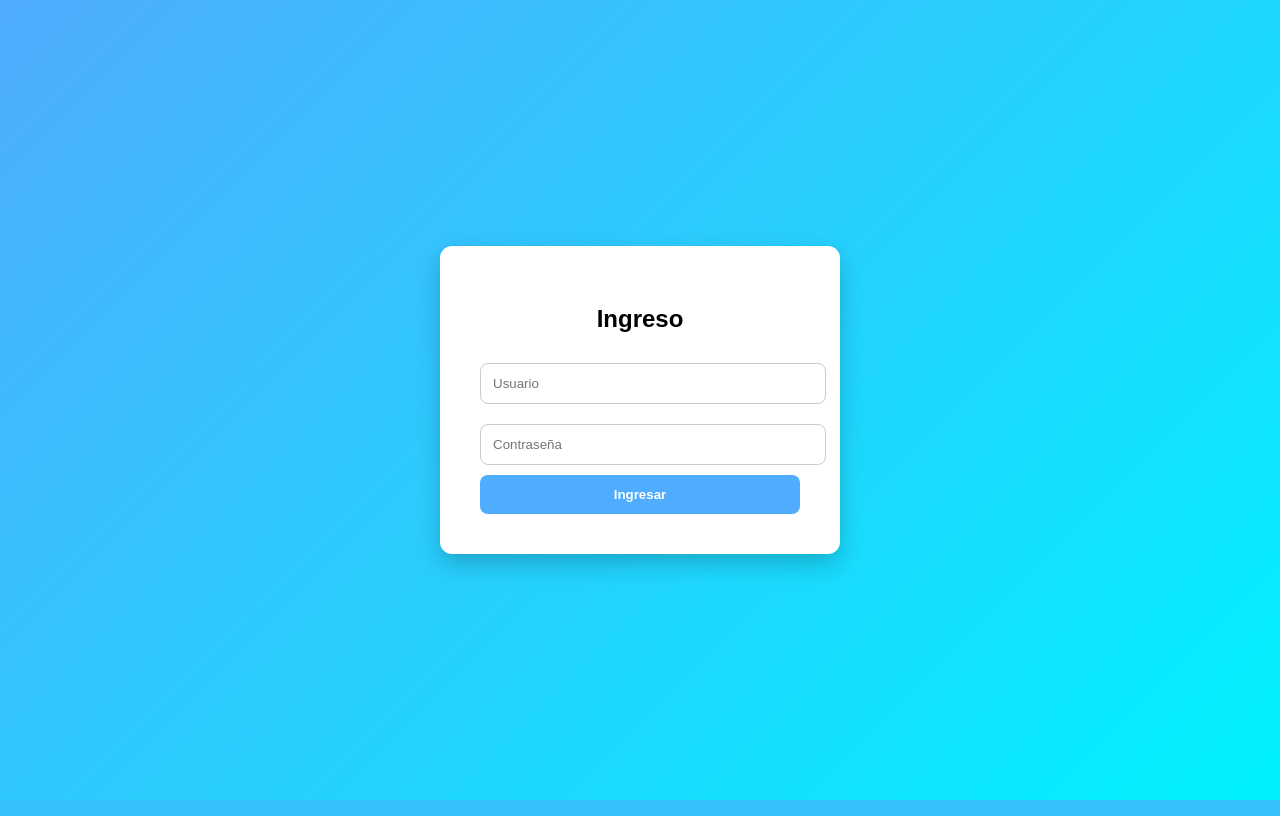
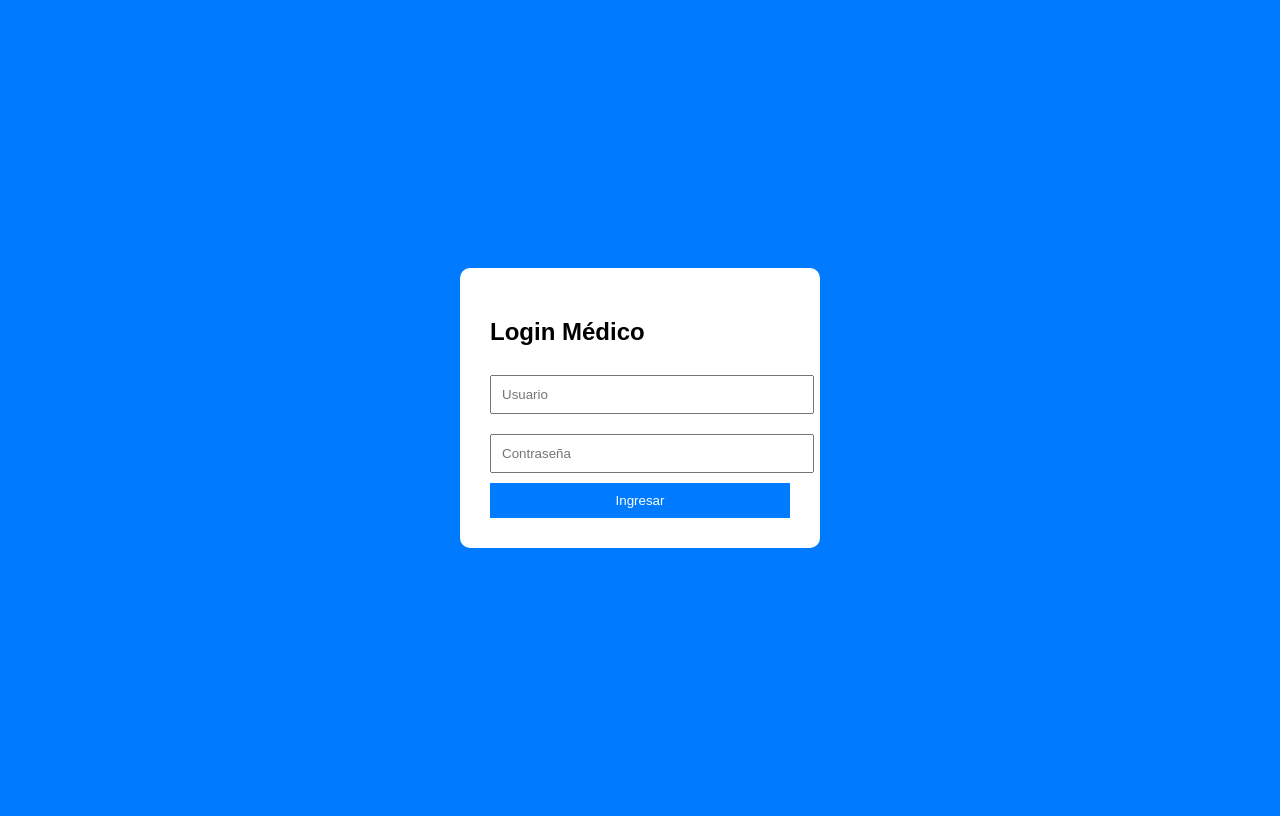
Before and after one commit to danypaez/triage2, a Flask app: page /login in a window 1280 px wide. Run offline with Flask 3, Linux system fonts and the light colour scheme.

Commit message:
Update login.html

```diff
--- a/templates/login.html
+++ b/templates/login.html
@@ -1,75 +1,50 @@
 <!DOCTYPE html>
-<html lang="es">
+<html>
 <head>
-    <meta charset="UTF-8">
-    <title>Login</title>
+    <title>Login Médico</title>
 
     <style>
         body {
-            margin: 0;
-            font-family: Arial, sans-serif;
-            background: linear-gradient(135deg, #4facfe, #00f2fe);
-            height: 100vh;
+            font-family: Arial;
+            background: #007bff;
             display: flex;
             justify-content: center;
             align-items: center;
+            height: 100vh;
         }
 
-        .login-box {
+        .login {
             background: white;
-            padding: 40px;
-            border-radius: 12px;
-            width: 320px;
-            box-shadow: 0 10px 25px rgba(0,0,0,0.2);
-            text-align: center;
-        }
-
-        h2 {
-            margin-bottom: 20px;
+            padding: 30px;
+            border-radius: 10px;
+            width: 300px;
         }
 
         input {
             width: 100%;
-            padding: 12px;
+            padding: 10px;
             margin: 10px 0;
-            border-radius: 8px;
-            border: 1px solid #ccc;
-            outline: none;
-            transition: 0.3s;
-        }
-
-        input:focus {
-            border-color: #4facfe;
-            box-shadow: 0 0 5px rgba(79,172,254,0.5);
         }
 
         button {
             width: 100%;
-            padding: 12px;
-            background: #4facfe;
+            padding: 10px;
+            background: #007bff;
+            color: white;
             border: none;
-            color: white;
-            font-weight: bold;
-            border-radius: 8px;
-            cursor: pointer;
-            transition: 0.3s;
-        }
-
-        button:hover {
-            background: #3a8de0;
         }
     </style>
 </head>
 
 <body>
 
-<div class="login-box">
-    <h2>Ingreso</h2>
+<div class="login">
+    <h2>Login Médico</h2>
 
-    <form method="POST" action="/login">
-        <input type="text" name="usuario" placeholder="Usuario" required>
-        <input type="password" name="password" placeholder="Contraseña" required>
-        <button type="submit">Ingresar</button>
+    <form method="POST">
+        <input name="user" placeholder="Usuario">
+        <input name="password" type="password" placeholder="Contraseña">
+        <button>Ingresar</button>
     </form>
 </div>
 
```
